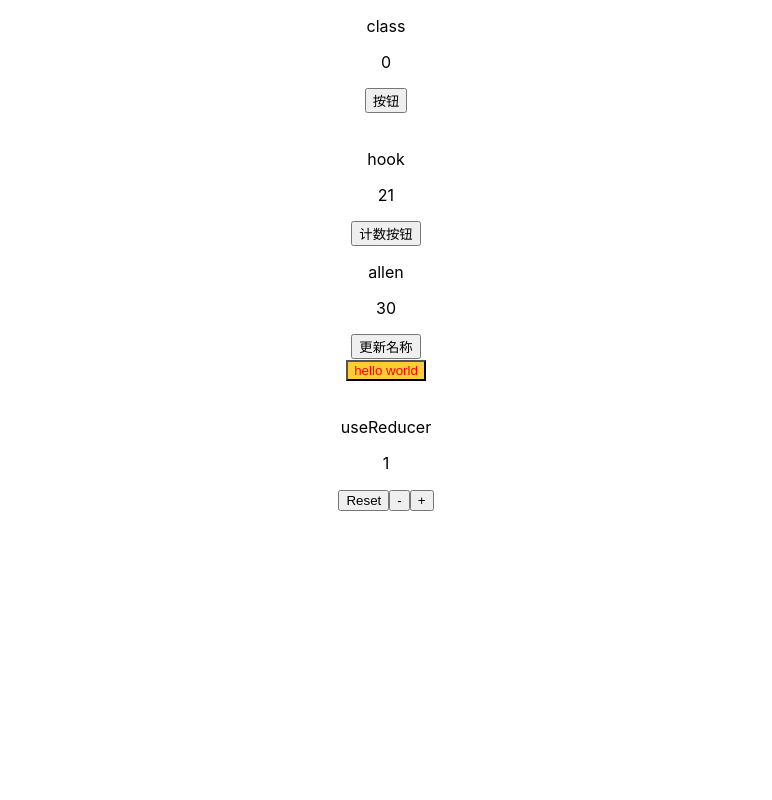
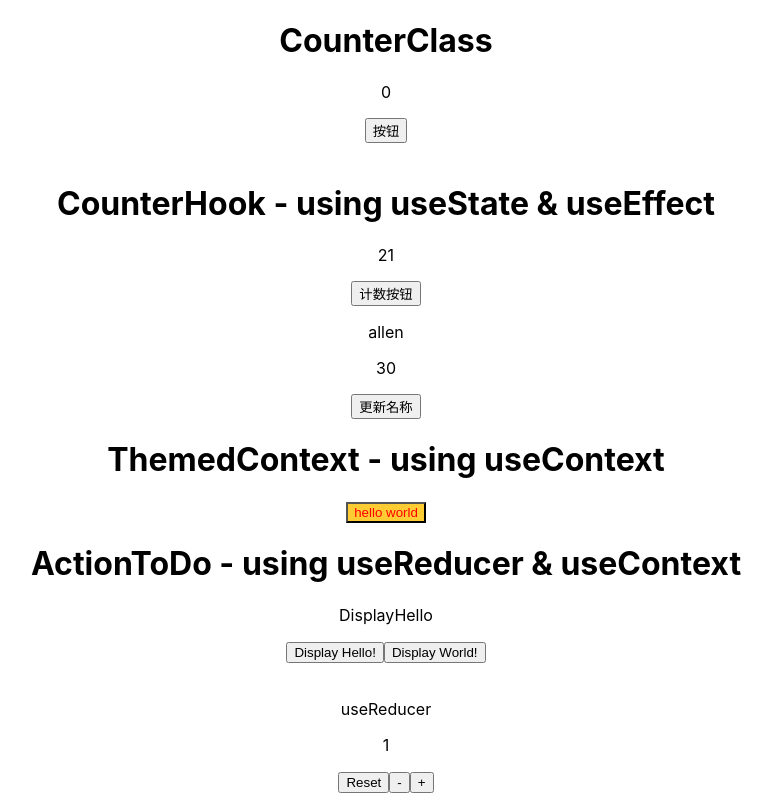
Before and after one commit to brynelee/reactStudy, a React (Create React App) app in the folder react-hooks-study/: page / in a window 1280 px wide. Shown: the whole page, without its empty margins (254-1026 px from the left). Built offline with nearby package versions, Linux system fonts and the light colour scheme.

Commit message:
added a demo of useReducer and useContent combined

```diff
--- /dev/null
+++ b/react-hooks-study/src/components/child/displayTextByButton.js
@@ -0,0 +1,18 @@
+import React, { useContext } from "react";
+import { TextContext  } from "../context";
+
+
+
+function DisplayTextByButton({value}) {
+
+    const dispatch = useContext(TextContext)
+    return (
+        <>
+            <p>{value}</p>
+            <button onClick = {() => dispatch({type: 'DisplayContent1'})}>Display Hello!</button>
+            <button onClick = {() => dispatch({type: 'DisplayContent2'})}>Display World!</button>
+        </>
+    )
+}
+
+export default DisplayTextByButton
--- a/react-hooks-study/src/components/coffee.js
+++ b/react-hooks-study/src/components/coffee.js
@@ -1,12 +1,39 @@
-import React from 'react'
-import {themes, ThemedContext} from './context'
+import React, { useReducer } from 'react'
+import {themes, ThemedContext, textToDisplay, TextContext} from './context'
 import Toolbar from './child/toolbar'
+import DisplayTextByButton from './child/displayTextByButton'
 
 function Coffee() {
+
+    const [stateContentDisplay, dispatch] = useReducer(reducer, textToDisplay.content1, init);
+
+    function reducer(state, action){
+        switch (action.type) {
+            case 'DisplayContent1':
+                return {content: textToDisplay.content1};
+            case 'DisplayContent2':
+                return {content: textToDisplay.content2};
+            default:
+                throw new Error();
+        }
+    }
+
+    function init(initText){
+        return ({content: initText})
+    }
+
     return (
-        <ThemedContext.Provider value={themes.light}>
-            <Toolbar />
-        </ThemedContext.Provider>
+        <>
+            <p><h1>ThemedContext - using useContext</h1></p>
+            <ThemedContext.Provider value={themes.light}>
+                <Toolbar />
+            </ThemedContext.Provider>
+            <p><h1>ActionToDo - using useReducer & useContext</h1></p>
+            <TextContext.Provider value={dispatch}>
+                <DisplayTextByButton value={stateContentDisplay.content}/>
+            </TextContext.Provider>
+        </>
+
     )
 }
 
--- a/react-hooks-study/src/components/context.js
+++ b/react-hooks-study/src/components/context.js
@@ -9,6 +9,13 @@ export const themes = {
         color: 'blue',
         background: '#222222'
     }
-}
+};
 
 export const ThemedContext = React.createContext(themes);
+
+export const textToDisplay = {
+    content1: 'DisplayHello',
+    content2: 'DisplayWorld'
+};
+
+export const TextContext = React.createContext(textToDisplay);
--- a/react-hooks-study/src/components/counterClass.js
+++ b/react-hooks-study/src/components/counterClass.js
@@ -16,7 +16,7 @@ class CounterAA extends Component {
     render(){
         return (
             <div>
-                <p>class</p>
+                <p><h1>CounterClass</h1></p>
                 <p>{this.state.count}</p>
                 <button onClick = {() => {this.setCount(this.state.count)}}>按钮</button>
             </div>
--- a/react-hooks-study/src/components/counterHook.js
+++ b/react-hooks-study/src/components/counterHook.js
@@ -54,7 +54,7 @@ function Counter(props) {
 
     return (
         <div>
-            <p>hook</p>
+            <p><h1>CounterHook - using useState & useEffect</h1></p>
             <p>{count}</p>
             <button onClick = {handleClick1}>计数按钮</button>
             <p>{tc.name}</p>
```
